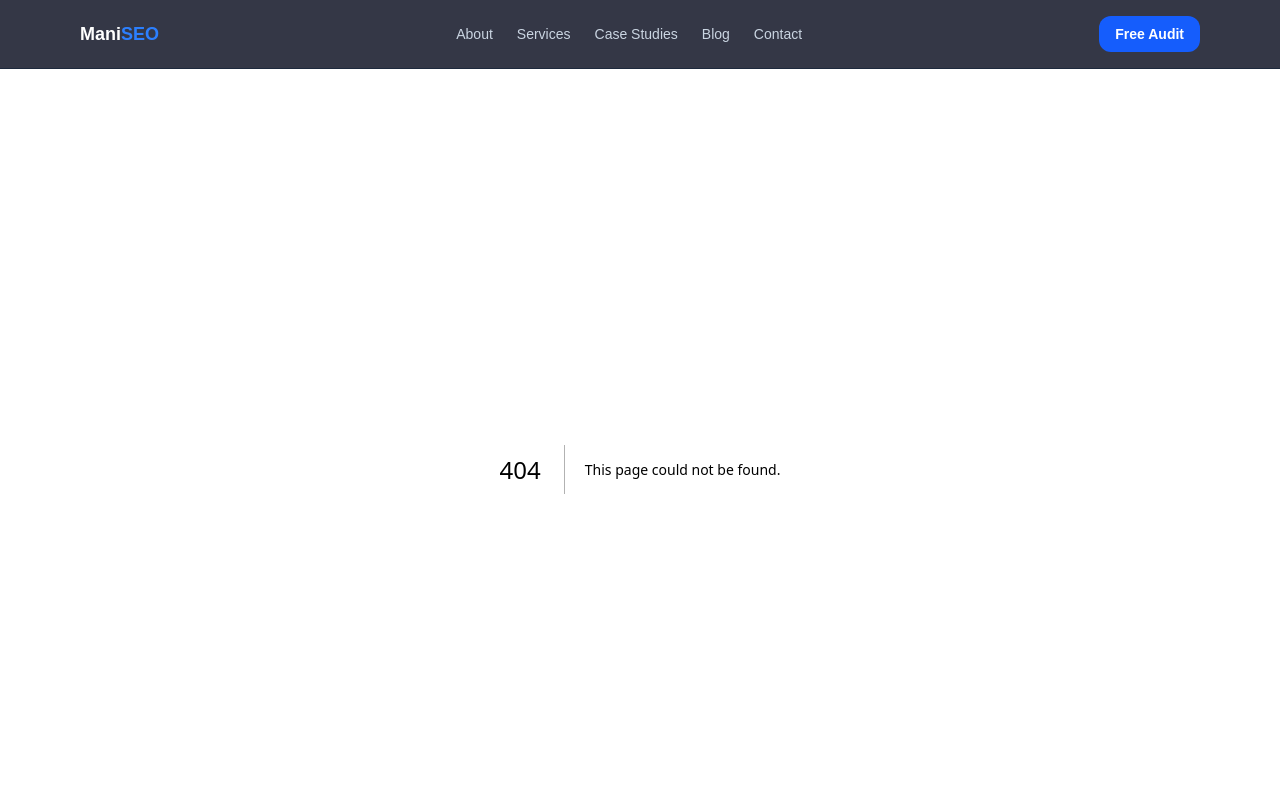
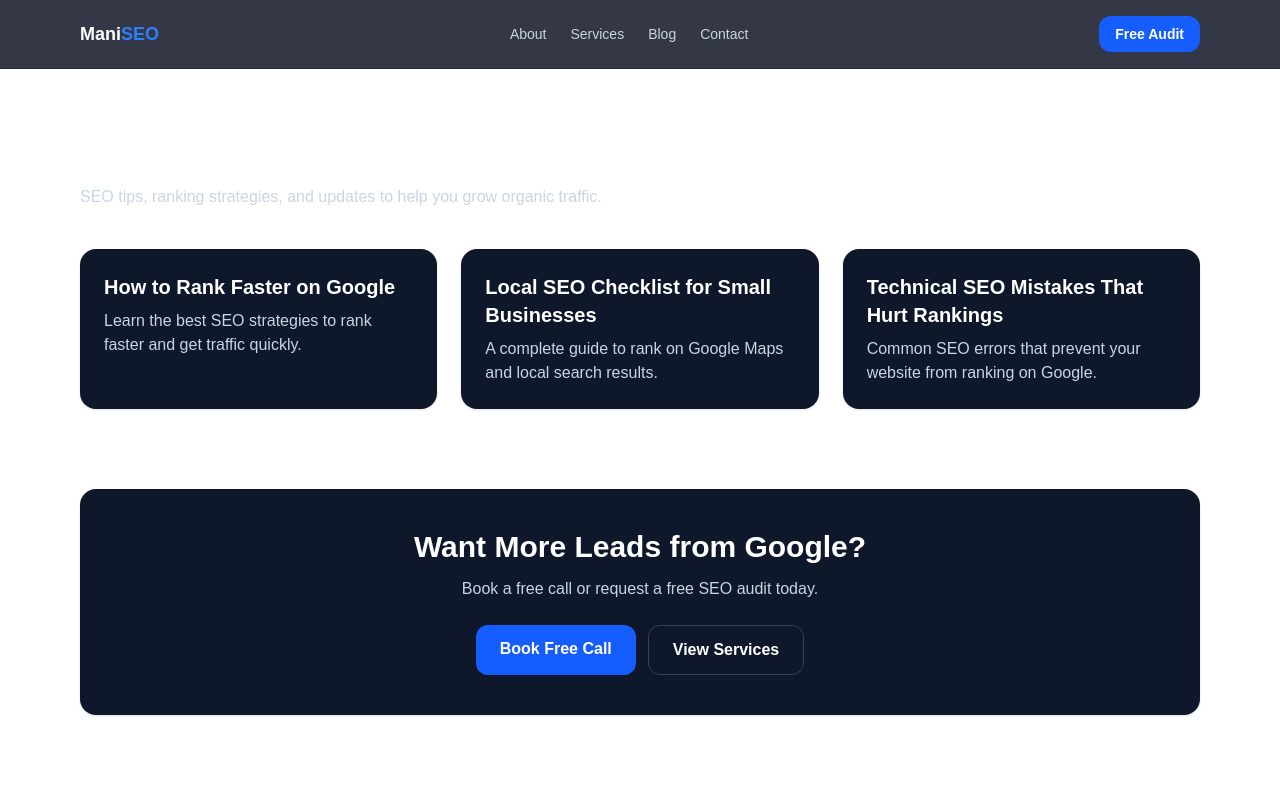
Before and after one commit to Manic86/seo-portfolio, a Next.js app: page /blog in a window 1280 px wide. Before the commit this address had no page. Shown: the top 800 px of the page. Built offline with nearby package versions, Linux system fonts and the light colour scheme.

Commit message:
Removed case studies and updated blog page

```diff
--- /dev/null
+++ b/src/app/blog/page.tsx
@@ -0,0 +1,45 @@
+import SectionTitle from "@/components/SectionTitle";
+import CTA from "@/components/CTA";
+
+export const metadata = {
+  title: "SEO Blog",
+  description:
+    "SEO tips and strategies to improve rankings, traffic, and lead generation.",
+};
+
+export default function Blog() {
+  const posts = [
+    {
+      title: "How to Rank Faster on Google",
+      desc: "Learn the best SEO strategies to rank faster and get traffic quickly.",
+    },
+    {
+      title: "Local SEO Checklist for Small Businesses",
+      desc: "A complete guide to rank on Google Maps and local search results.",
+    },
+    {
+      title: "Technical SEO Mistakes That Hurt Rankings",
+      desc: "Common SEO errors that prevent your website from ranking on Google.",
+    },
+  ];
+
+  return (
+    <main className="mx-auto max-w-6xl px-4 py-16">
+      <SectionTitle
+        title="SEO Blog"
+        subtitle="SEO tips, ranking strategies, and updates to help you grow organic traffic."
+      />
+
+      <div className="grid gap-6 md:grid-cols-3">
+        {posts.map((p) => (
+          <div key={p.title} className="rounded-2xl bg-slate-900 p-6 shadow">
+            <h2 className="text-xl font-semibold text-white">{p.title}</h2>
+            <p className="mt-2 text-slate-300">{p.desc}</p>
+          </div>
+        ))}
+      </div>
+
+      <CTA />
+    </main>
+  );
+}
--- a/src/components/Navbar.tsx
+++ b/src/components/Navbar.tsx
@@ -14,9 +14,6 @@ export default function Navbar() {
           </Link>
           <Link href="/services" className="hover:text-white">
             Services
-          </Link>
-          <Link href="/case-studies" className="hover:text-white">
-            Case Studies
           </Link>
           <Link href="/blog" className="hover:text-white">
             Blog
```
